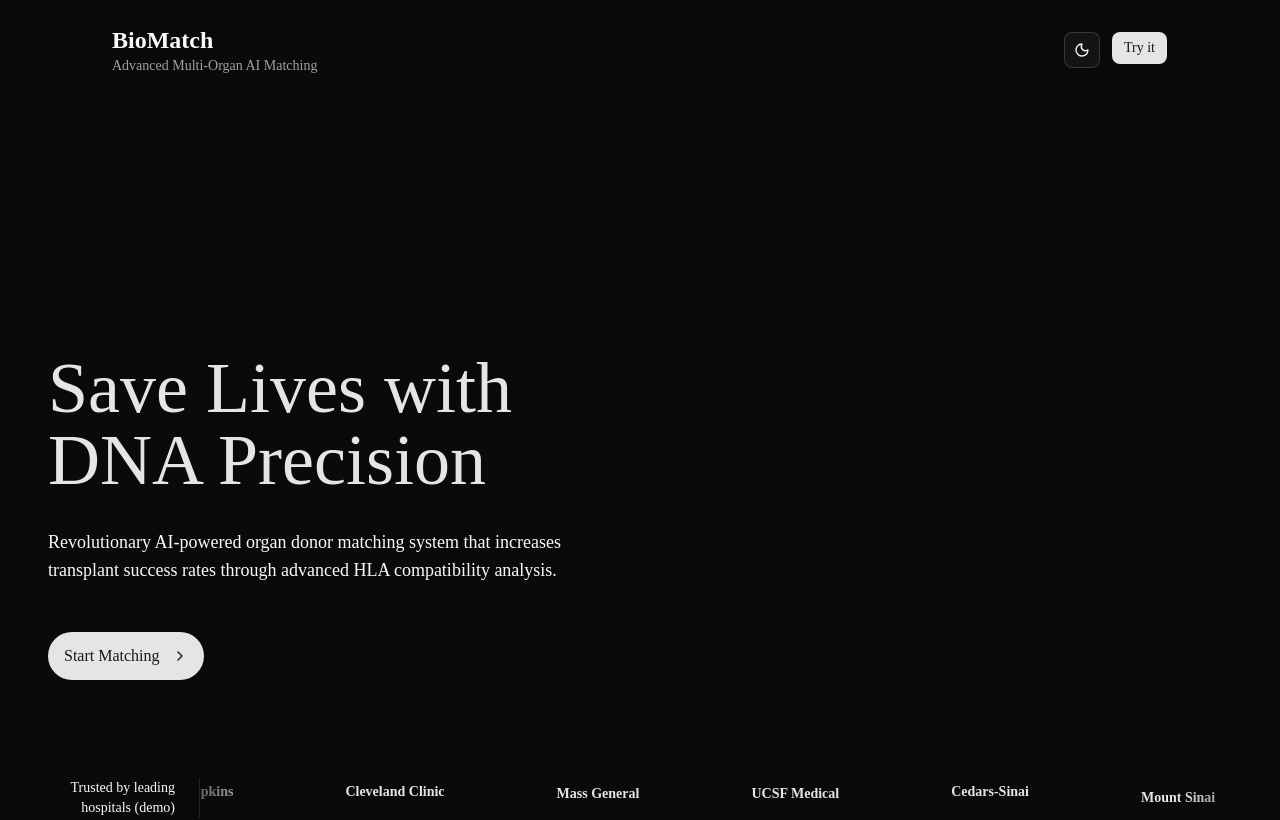
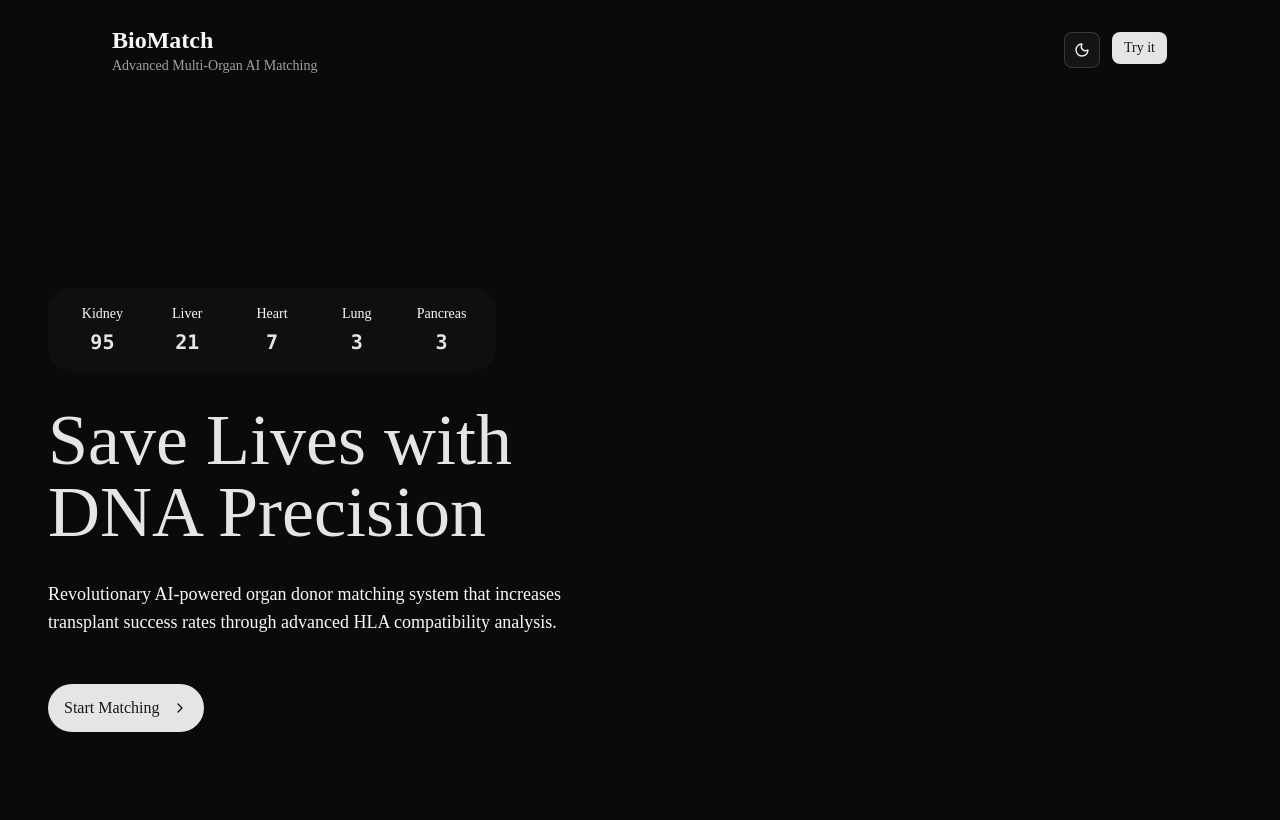
Before and after one commit to mikaelendale/BioMatch, a React (Vite) app: page / in a window 1280 px wide. Shown: the top 820 px of the page. Built offline with nearby package versions, Linux system fonts and the light colour scheme; no server answers; a web font is replaced by a local one; what groq-sdk would draw is missing.

Commit message:
Live counter added

```diff
--- a/src/Landing.tsx
+++ b/src/Landing.tsx
@@ -21,6 +21,7 @@ import Footer from "./components/footer"
 import { InfiniteSlider } from "./components/motion-primitives/infinite-slider"
 import { HeroHeader } from "./components/header"
 import React from "react"
+import OrganCounter from "./components/organ-counter"
 
 export default function LandingPage() {
 
@@ -93,11 +94,14 @@ export default function LandingPage() {
 
             {/* Hero Section */}
             <main className="overflow-x-hidden">
+
                 <section>
                     <div className="pt-27 pb-10 md:pb-32 lg:pb-20 lg:pt-72">
                         <div className="relative mx-auto z-20 flex max-w-7xl flex-col px-6 lg:block lg:px-12">
+
+                            <OrganCounter />
                             <div className="mx-auto max-w-lg text-center lg:ml-0 lg:max-w-full lg:text-left">
-                                <h1 className="mt-8 max-w-2xl text-primary text-balance text-5xl md:text-6xl lg:mt-16 xl:text-7xl">
+                                <h1 className="mt-8 max-w-2xl text-primary text-balance text-5xl md:text-6xl lg:mt- xl:text-7xl">
                                     Save Lives with DNA Precision
                                 </h1>
                                 <p className="mt-8 max-w-2xl text-balance text-lg">
@@ -204,8 +208,8 @@ export default function LandingPage() {
                         </div>
                     </div>
                 </section>
+
             </main>
-
             {/* Features Section */}
             <section id="features" className="pt-30 lg:pt-50 md:pt-10 w-full max-w-7xl mx-auto px-4">
                 <div className="container mx-auto px-4">
--- /dev/null
+++ b/src/components/organ-counter.tsx
@@ -0,0 +1,108 @@
+"use client"
+import { useState, useEffect } from "react"
+
+interface OrganData {
+    name: string
+    lastWeek: number
+    lastMonth: number
+}
+
+const organData: OrganData[] = [
+    { name: "Kidney", lastWeek: 95, lastMonth: 422 },
+    { name: "Liver", lastWeek: 21, lastMonth: 95, },
+    { name: "Heart", lastWeek: 6, lastMonth: 28 },
+    { name: "Lung", lastWeek: 2, lastMonth: 10 },
+    { name: "Pancreas", lastWeek: 3, lastMonth: 14 },
+]
+
+function AnimatedNumber({ target, duration = 2000, delay = 0 }: { target: number; duration?: number; delay?: number }) {
+    const [current, setCurrent] = useState(0)
+    const [displayValue, setDisplayValue] = useState(0)
+    const [isPulsing, setIsPulsing] = useState(false)
+
+    useEffect(() => {
+        const timer = setTimeout(() => {
+            const startTime = Date.now()
+            const startValue = 0
+            setIsPulsing(true)
+
+            const animate = () => {
+                const elapsed = Date.now() - startTime
+                const progress = Math.min(elapsed / duration, 1)
+
+                // Easing function for smooth animation
+                const easeOutQuart = 1 - Math.pow(1 - progress, 4)
+                const value = Math.floor(startValue + (target - startValue) * easeOutQuart)
+
+                setCurrent(value)
+                setDisplayValue(value)
+
+                if (progress < 1) {
+                    requestAnimationFrame(animate)
+                } else {
+                    setIsPulsing(false)
+                }
+            }
+
+            animate()
+        }, delay)
+
+        return () => clearTimeout(timer)
+    }, [target, duration, delay])
+
+    useEffect(() => {
+        if (!isPulsing && current > 0) {
+            const liveUpdateInterval = setInterval(
+                () => {
+                    const change = Math.random() > 0.7 ? (Math.random() > 0.5 ? 1 : -1) : 0
+                    if (change !== 0) {
+                        setIsPulsing(true)
+                        setDisplayValue((prev) => Math.max(0, prev + change))
+                        setTimeout(() => setIsPulsing(false), 400)
+                    }
+                },
+                2000 + Math.random() * 3000,
+            ) // Random interval between 2-5 seconds
+
+            return () => clearInterval(liveUpdateInterval)
+        }
+    }, [isPulsing, current])
+
+    return (
+        <span
+            className={`font-mono font-bold text-lg sm:text-xl text-primary transition-all duration-300 ${isPulsing ? "scale-110 text-primary/80" : ""
+                }`}
+        >
+            {displayValue.toLocaleString()}
+        </span>
+    )
+}
+
+export default function OrganCounter() {
+    const [mounted, setMounted] = useState(false)
+
+    useEffect(() => {
+        setMounted(true)
+    }, [])
+
+    if (!mounted) {
+        return <div className="h-16 bg-muted rounded animate-pulse max-w-md mx-auto" />
+    }
+
+    return (
+        <div className="flex gap-2 p-3 sm:p-4 bg-primary-foreground/40 rounded-3xl max-w-md ">
+            {organData.map((organ, index) => {
+                return (
+                    <div key={organ.name} className="text-center group flex-1">
+                        <div className="text-xs sm:text-sm text-secondary-foreground mb-1 group-hover:text-foreground transition-colors duration-200 truncate">
+                            {organ.name}
+                        </div>
+                        <div>
+                            <AnimatedNumber target={organ.lastWeek} delay={index * 150} />
+                        </div>
+                    </div>
+                )
+            })}
+        </div>
+    )
+}
```
